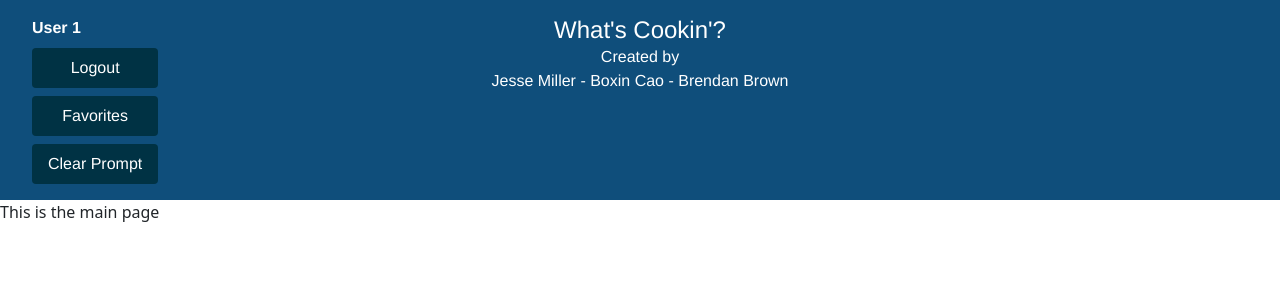
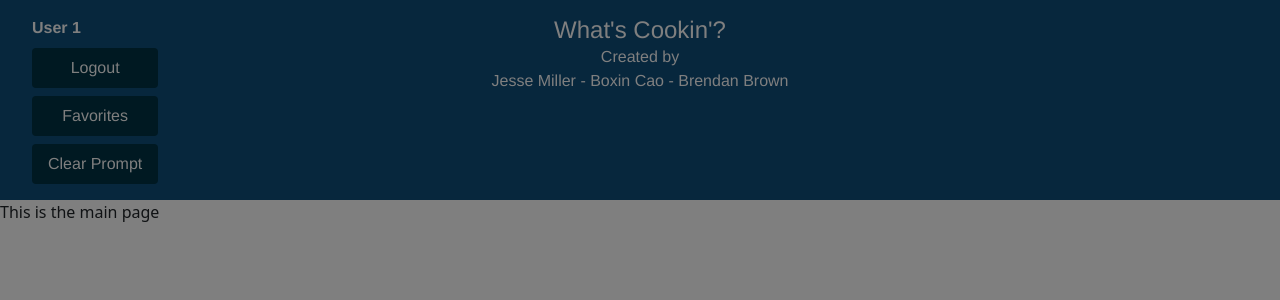
Before and after one commit to wizbren/whats-cookin, a React (Create React App) app in the folder client/: page / in a window 1280 px wide. Shown: the top 300 px of the page. Built offline with nearby package versions, Linux system fonts and the light colour scheme; no server answers.

Commit message:
adding modal state

```diff
--- a/client/src/App.js
+++ b/client/src/App.js
@@ -2,13 +2,13 @@ import { useEffect, useState } from "react";
 import { BrowserRouter as Router, Routes, Route } from "react-router-dom";
 import Login from "./components/Login";
 import Main from "./components/Main";
-import Modal from "./components/Modal";
 import User from "./components/User";
 import Header from "./components/Header";
 import "./styles/main.scss";
 
 function App() {
   const [apiMessage, setApiMessage] = useState("");
+  const [modalOpen, setModalOpen] = useState(true);
   const user = "User 1"; //TEMPORARY HARDCORE FOR TESTING
 
   useEffect(() => {
@@ -24,9 +24,7 @@ function App() {
         <Header user={user} />     {/* renders Header at the top */}
         <Routes>
           <Route path="/login" element={<Login />} />
-          <Route path="/" element={<Main showModal={false} />} />
-          {/* Add other routes here, e.g. */}
-          {/* <Route path="/" element={<Home />} /> */}
+          <Route path="/" element={<Main showModal={modalOpen} setModalOpen={setModalOpen} />} />
         </Routes>
       </div>
     </Router>
--- a/client/src/components/Modal.jsx
+++ b/client/src/components/Modal.jsx
@@ -1,5 +1,20 @@
-const Modal = () => {
-  return <div>I'm a modal</div>;
+const Modal = ({ onClose }) => {
+  const handleOverlayClick = (event) => {
+    // Only close if the user clicks *on the overlay*, not inside the modal
+    if (event.target.classList.contains('modal-overlay')) {
+      onClose();
+    }
+  };
+
+  return (
+    <div className="modal-overlay" onClick={handleOverlayClick}>
+      <div className="modal">
+        <button className="modal-close" onClick={onClose}>&times;</button>
+        <h2>Modal Title</h2>
+        <p>Modal content goes here.</p>
+      </div>
+    </div>
+  );
 };
 
 export default Modal;
--- a/client/src/styles/components/_modal.scss
+++ b/client/src/styles/components/_modal.scss
@@ -0,0 +1,34 @@
+@import "../variables";
+
+.modal-overlay {
+  position: fixed;
+  top: 0;
+  left: 0;
+  width: 100%;
+  height: 100%;
+  background-color: rgba(0, 0, 0, 0.5);
+  display: flex;
+  justify-content: center;
+  align-items: center;
+  z-index: 999;
+}
+
+.modal {
+  background-color: #fff;
+  padding: 2rem;
+  border-radius: 8px;
+  min-width: 300px;
+  max-width: 90%;
+  box-shadow: 0 4px 12px rgba(0, 0, 0, 0.25);
+  position: relative;
+}
+
+.modal-close {
+  position: absolute;
+  top: 0.5rem;
+  right: 0.75rem;
+  background: transparent;
+  border: none;
+  font-size: 1.5rem;
+  cursor: pointer;
+}
```
